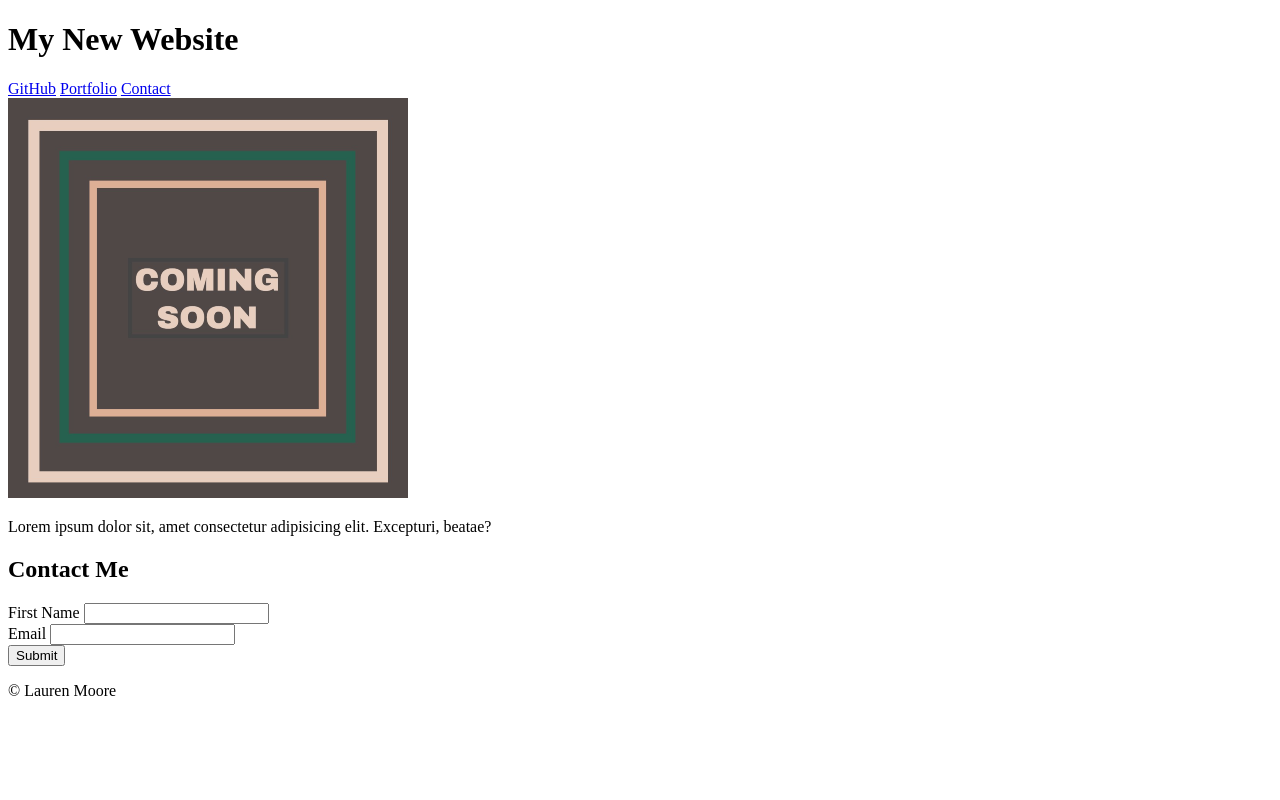
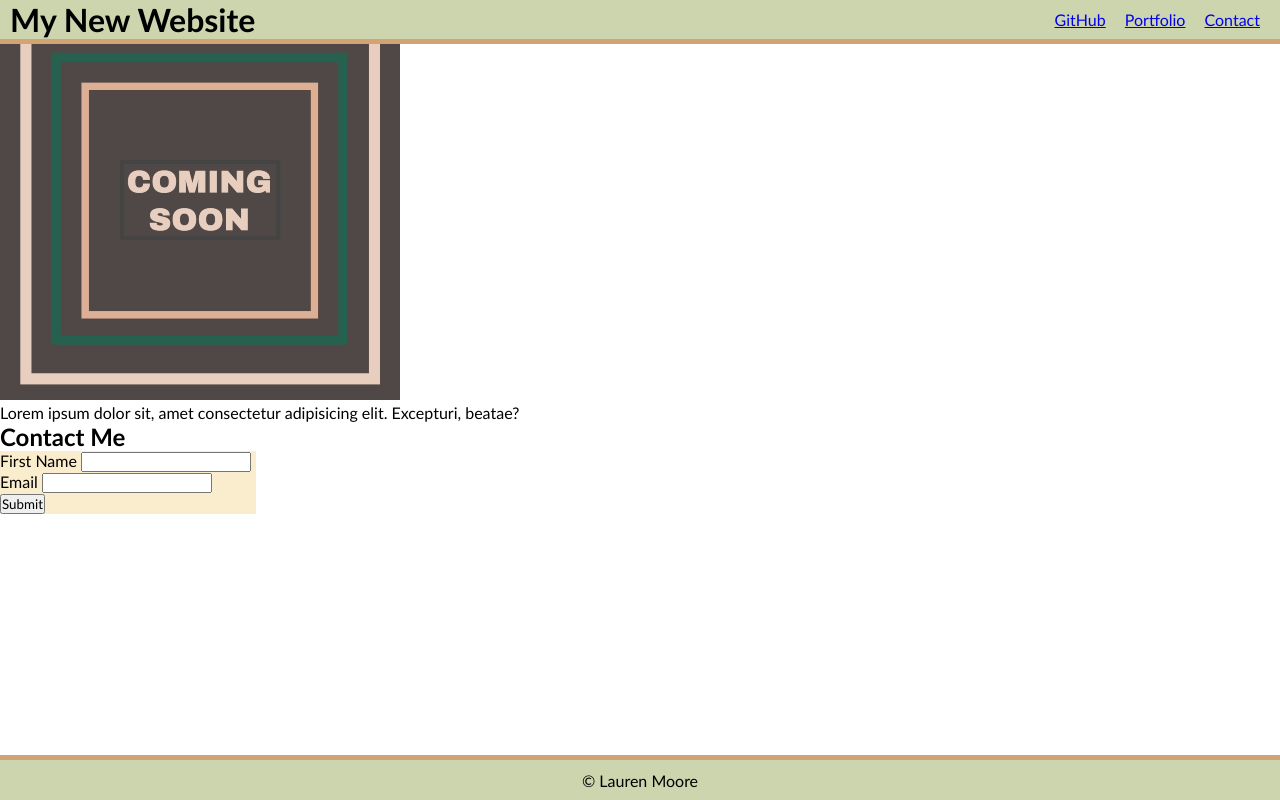
Before and after one commit to Lauren245/mod-01-mini-project, a plain HTML site: page index.html in a window 1280 px wide. Drawn offline with Linux system fonts and the light colour scheme.

Commit message:
add more CSS to project. Including footer styling.

```diff
--- a/assets/css/style.css
+++ b/assets/css/style.css
@@ -0,0 +1,48 @@
+/* universal selector */
+* {
+    font-family: 'Trebuchet MS', 'Lucida Sans Unicode', 'Lucida Grande', 'Lucida Sans', Arial, sans-serif;
+    /*setting margin and padding to 0 prevents different default values.*/
+    margin: 0;
+    padding: 0;
+}
+/*TODO: figure out nicer color scheme*/
+header{
+    width: 100%;
+    position: fixed;
+    display: flex;
+    justify-content: space-between; /*pushes child elements out to the sides*/
+    align-items: center; /*this is vertically because we are using flex row*/
+    flex-wrap: wrap;
+    background-color: #ccd5ae;
+    border-bottom: 5px solid #d4a373;
+}
+
+header h1 {
+    flex: 1;
+    padding-left: 10px;
+}
+
+nav{
+    padding-right: 20px;
+}
+
+nav a {
+    padding-left: 15px;
+}
+
+form{
+    background-color: #faedcd;
+    width: 20%;
+}
+
+footer{
+    background-color: #ccd5ae;
+    border-top: 5px solid #d4a373; /*border-width, border-style, border-color*/
+    display: flex;
+    justify-content: center;
+    align-items: center;
+    position: fixed;
+    bottom: 0;
+    width: 100%;
+    height: 40px; /*could also use rem*/
+}
--- a/index.html
+++ b/index.html
@@ -50,7 +50,7 @@
         </main>
 
         <footer>
-            <p>&#169; Lauren Moore</p>
+            <span>&#169; Lauren Moore</span>
         </footer>
     </body>
 </html>
```
